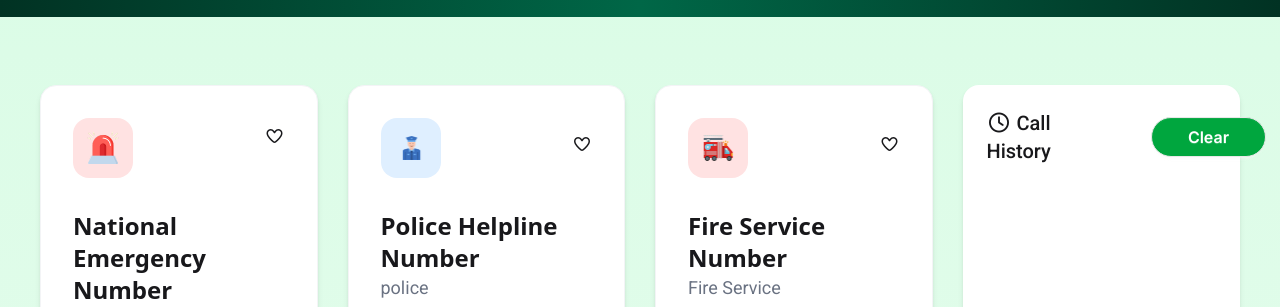
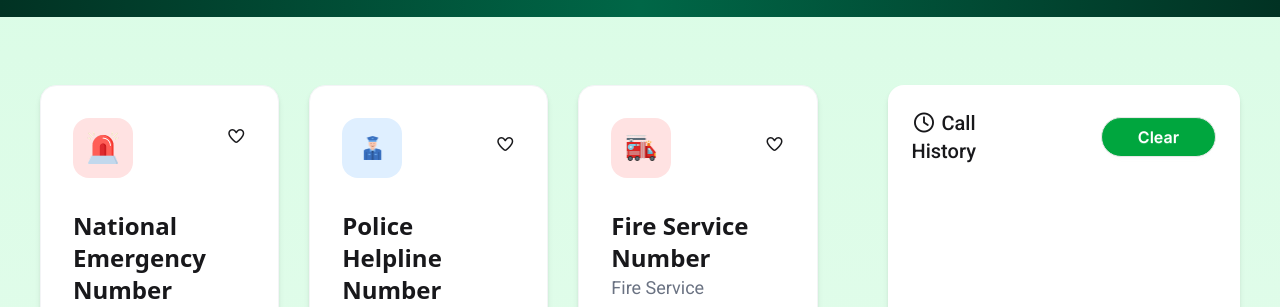
Before and after one commit to Tahmid2629/assignment-5, a plain HTML site: page index.html in a window 1280 px wide. Shown: the part 324-631 px from the top of the page. Drawn offline with nearby package versions, Linux system fonts and the light colour scheme; a web font is replaced by a local one.

Commit message:
Rechecked

```diff
--- a/index.html
+++ b/index.html
@@ -48,8 +48,8 @@
     </div>
 
     <!-- Main Section -->
-    <div class="bg-gradient-to-b from-green-100 to-green-50 mx-auto pb-5 px-5">
-        <div class="lg:pt-[68px] lg:pb-[66px] lg:grid lg:grid-cols-4 lg:gap-[30px] flex flex-col gap-5 p-5">
+    <div class="bg-gradient-to-b from-green-100 to-green-50 mx-auto pb-5 px-5 lg:flex lg:gap-[30px]">
+        <div class="lg:pt-[68px] lg:pb-[66px] lg:grid lg:grid-cols-3 lg:gap-[30px] flex flex-col gap-5 p-5 lg:w-[75%]">
     <!-- Cards Section -->
         <div class="card bg-white rounded-2xl shadow-md border border-gray-100 p-8">
             <div class="flex items-center justify-between rounded-xl mb-4">
@@ -95,15 +95,6 @@
                 <button class="flex-1 btn bg-green-600 hover:bg-green-700 text-white rounded-xl call-button"><i class="fa-solid fa-phone"></i>Call</button>
             </div>
         </div>
-        <!-- History Section -->
-        <div class="histoy-div bg-white lg:row-span-3 lg:p-6 items-start rounded-2xl shadow-md p-5 hidden lg:block ">
-            <div class="flex justify-between items-center gap-[100px]">
-                <h3 class="font-medium lg:text-xl text-base roboto"><i class="fa-regular fa-clock"></i> Call History</h3>
-                <button id="clearHistory" class="btn bg-green-600 hover:bg-green-700 text-white rounded-3xl inter font-semibold lg:text-base text-sm lg:px-9 px-5 lg:py-4 py-2">Clear</button>
-            </div>
-            <ul id="historyList" class="mt-4 space-y-2 text-sm roboto"></ul>
-        </div>
-        <!-- Cards Section -->
         <div class="card bg-white rounded-2xl shadow-md border border-gray-100 p-8">
             <div class="flex items-center justify-between rounded-xl mb-4">
                 <div class="bg-red-100 p-[14px] rounded-2xl"><img src="./assets/ambulance.png" alt="" class="lg:size-8 size-6"></div>
@@ -193,18 +184,15 @@
                 <button class="flex-1 btn bg-green-600 hover:bg-green-700 text-white rounded-xl call-button"><i class="fa-solid fa-phone"></i>Call</button>
             </div>
         </div>
-    <!-- History Section -->
-        <div class="histoy-div bg-white lg:row-span-3 lg:p-6 items-start rounded-2xl shadow-md p-5 block md:hidden ">
+        </div>
+        <!-- History Section -->
+        <div class="histoy-div bg-white lg:mt-[68px] lg:mb-[66px] lg:p-6 m-5 items-start rounded-2xl shadow-md p-5">
             <div class="flex justify-between items-center gap-[100px]">
                 <h3 class="font-medium lg:text-xl text-base roboto"><i class="fa-regular fa-clock"></i> Call History</h3>
                 <button id="clearHistory" class="btn bg-green-600 hover:bg-green-700 text-white rounded-3xl inter font-semibold lg:text-base text-sm lg:px-9 px-5 lg:py-4 py-2">Clear</button>
             </div>
             <ul id="historyList" class="mt-4 space-y-2 text-sm roboto"></ul>
         </div>
-        </div>
-    <div>
-
-    </div>
     </div>
 </body>
 <script src="script.js"></script>
--- a/script.js
+++ b/script.js
@@ -11,7 +11,7 @@
 const historyList = document.getElementById("historyList");
 const clearBtn = document.getElementById("clearHistory");
 
-  clearBtn.addEventListener("click", () => {
+clearBtn.addEventListener("click", function(){
 historyList.innerHTML = "";
 });
 
```
Lines whose indentation alone changed are shown as unchanged.
